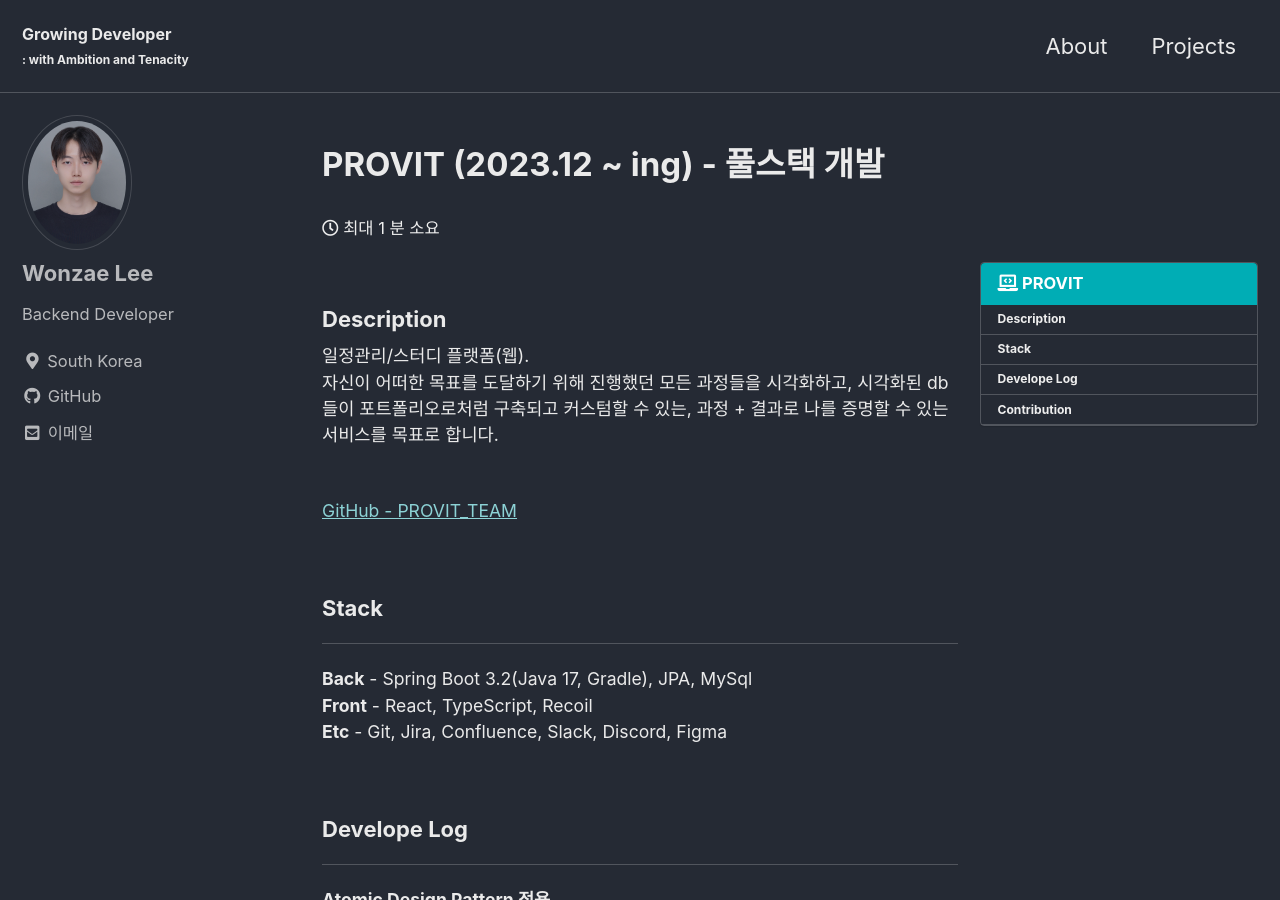
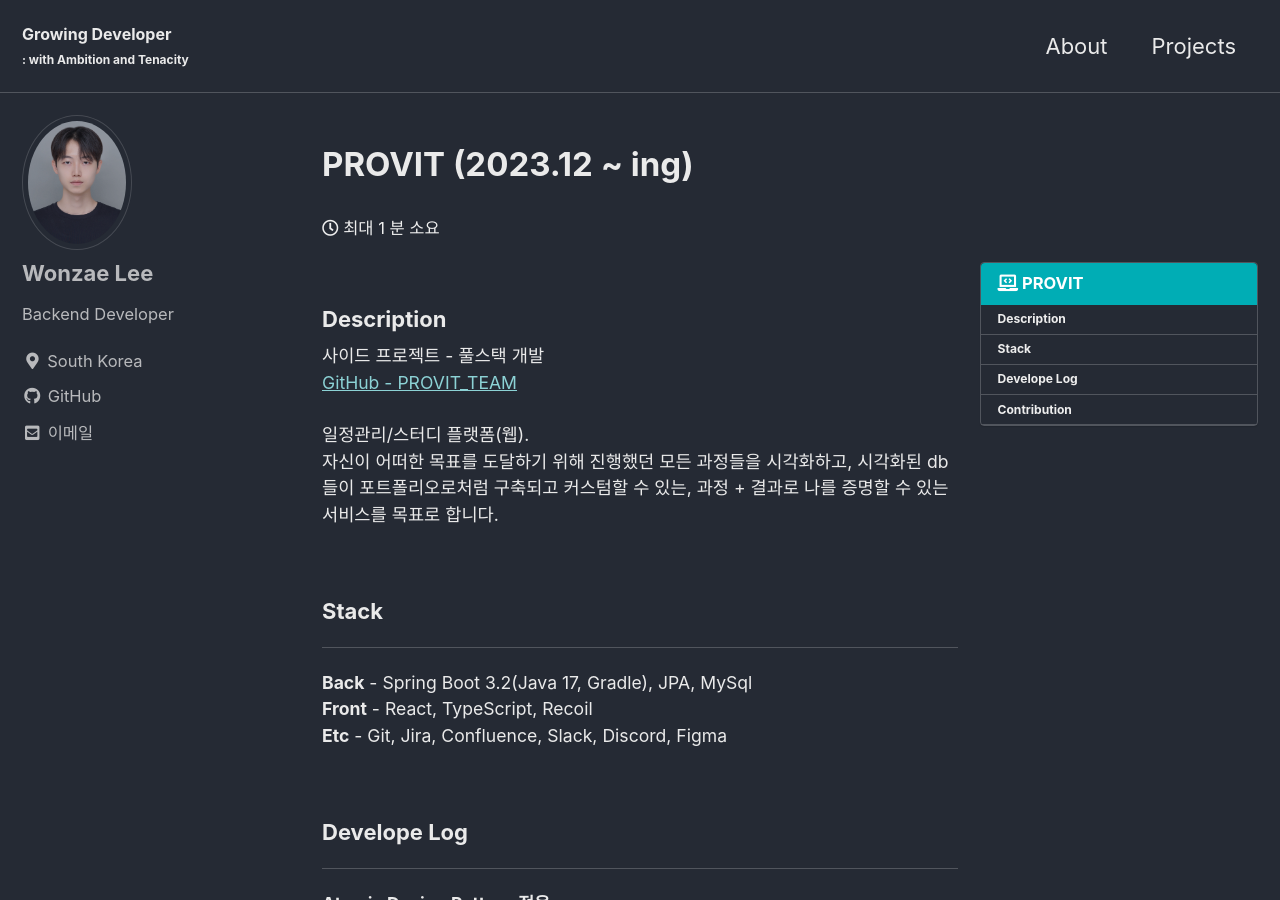
Before and after one commit to one-zeze/one-zeze.github.io, a Jekyll site: the page built from _posts/projects/2024-04-09-provit.md, in a window 1280 px wide and 900 px high. Built offline with Jekyll 4.4.1, drawn with Linux system fonts in a browser that asks for light colours; cached includes are drawn as plain includes.

Commit message:
modify text  error

```diff
--- a/_posts/projects/2024-04-09-provit.md
+++ b/_posts/projects/2024-04-09-provit.md
@@ -11,11 +11,11 @@ toc_icon: "laptop-code"
 
 ### Description
 
+사이드 프로젝트 - 풀스택 개발
+[GitHub - PROVIT_TEAM](https://github.com/orgs/PROVIT-TEAM/repositories)
+<br>
 일정관리/스터디 플랫폼(웹).
 자신이 어떠한 목표를 도달하기 위해 진행했던 모든 과정들을 시각화하고, 시각화된 db들이 포트폴리오로처럼 구축되고 커스텀할 수 있는, 과정 + 결과로 나를 증명할 수 있는 서비스를 목표로 합니다.
-
-<br>
-[GitHub - PROVIT_TEAM](https://github.com/orgs/PROVIT-TEAM/repositories)
 <br>
 
 ### Stack
```
Also changed, not shown: other parts of _posts/projects/2024-04-09-provit.md (+1 -1 lines), _posts/projects/2024-04-09-journeygenie.md (+4 -3 lines), _posts/2024-03-29-about.md (line endings or trailing spaces).
